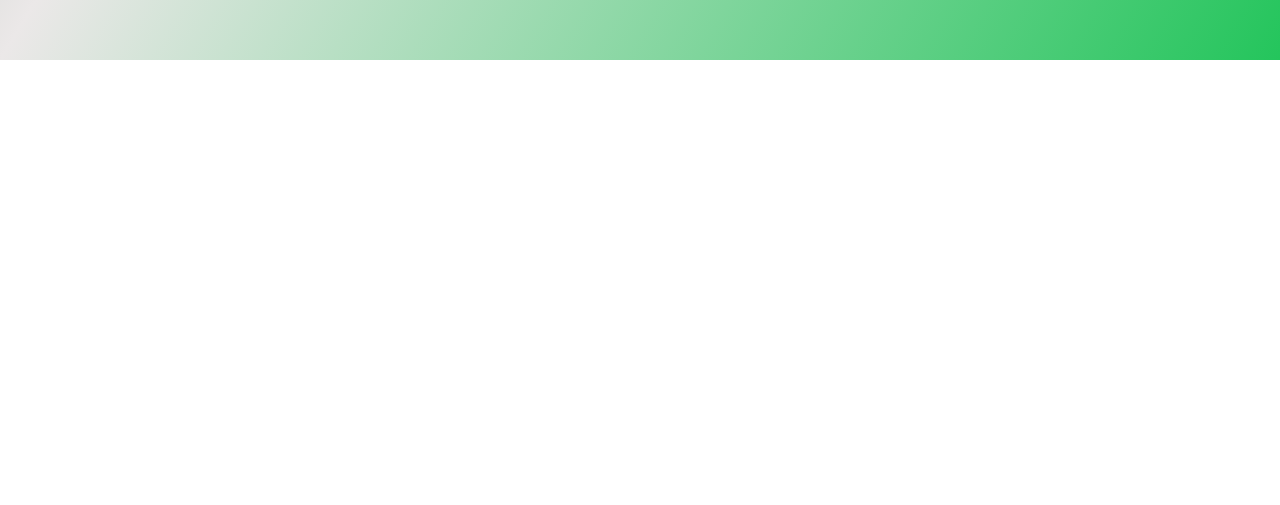
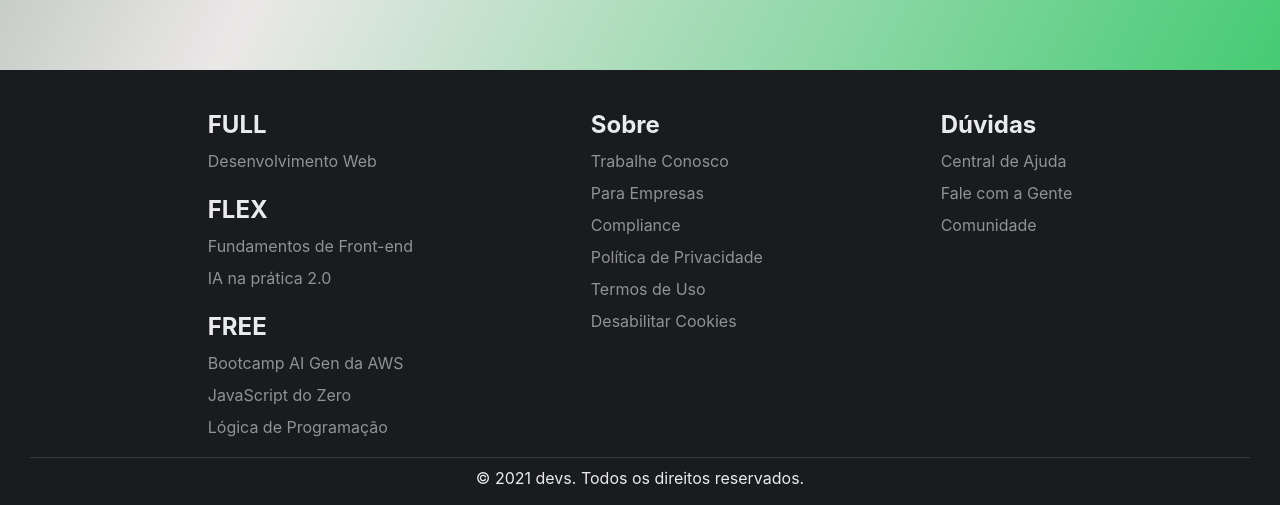
Before and after one commit to tryber/dev-na-pratica-01, a React (Vite) app: page /history in a window 1280 px wide. Shown: the part 2074-2579 px from the top of the page. Before the commit the page ends 2144 px from the top, so only its background shows below. Built offline with nearby package versions, Linux system fonts and the light colour scheme.

Commit message:
Adicionar estilos ao componente Footer e modificar o layout do History

```diff
--- a/src/css/footer.css
+++ b/src/css/footer.css
@@ -49,6 +49,14 @@
 }
 
 .main-footer p {
+    text-align: center;
     padding-top: 10px;
     color: #eaebee;
 }
+
+@media screen and (max-width: 768px) {
+    .footer-info {
+        flex-direction: column;
+        gap: 1.5rem;
+    }
+}
--- a/src/pages/History.tsx
+++ b/src/pages/History.tsx
@@ -9,6 +9,7 @@ import Highlight from '../components/Highlight';
 
 import './historyStyle.css';
 import '../index.css';
+import Footer from '../components/Footer';
 
 type HighlightByMonth = {
   month: string;
@@ -100,6 +101,7 @@ function History() {
             </article>
           ))}
       </section>
+      <Footer />
     </main>
   );
 }
```
